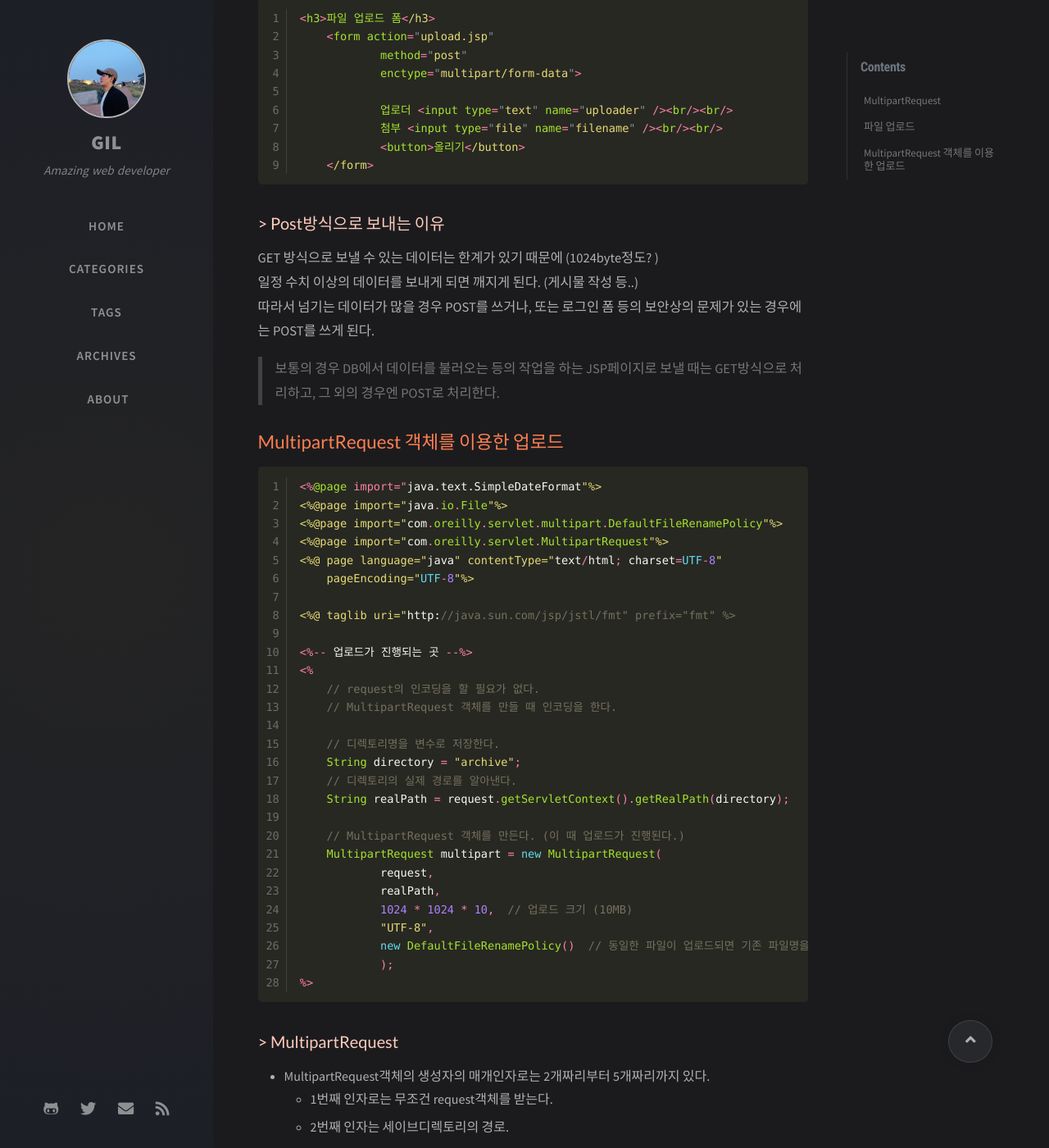
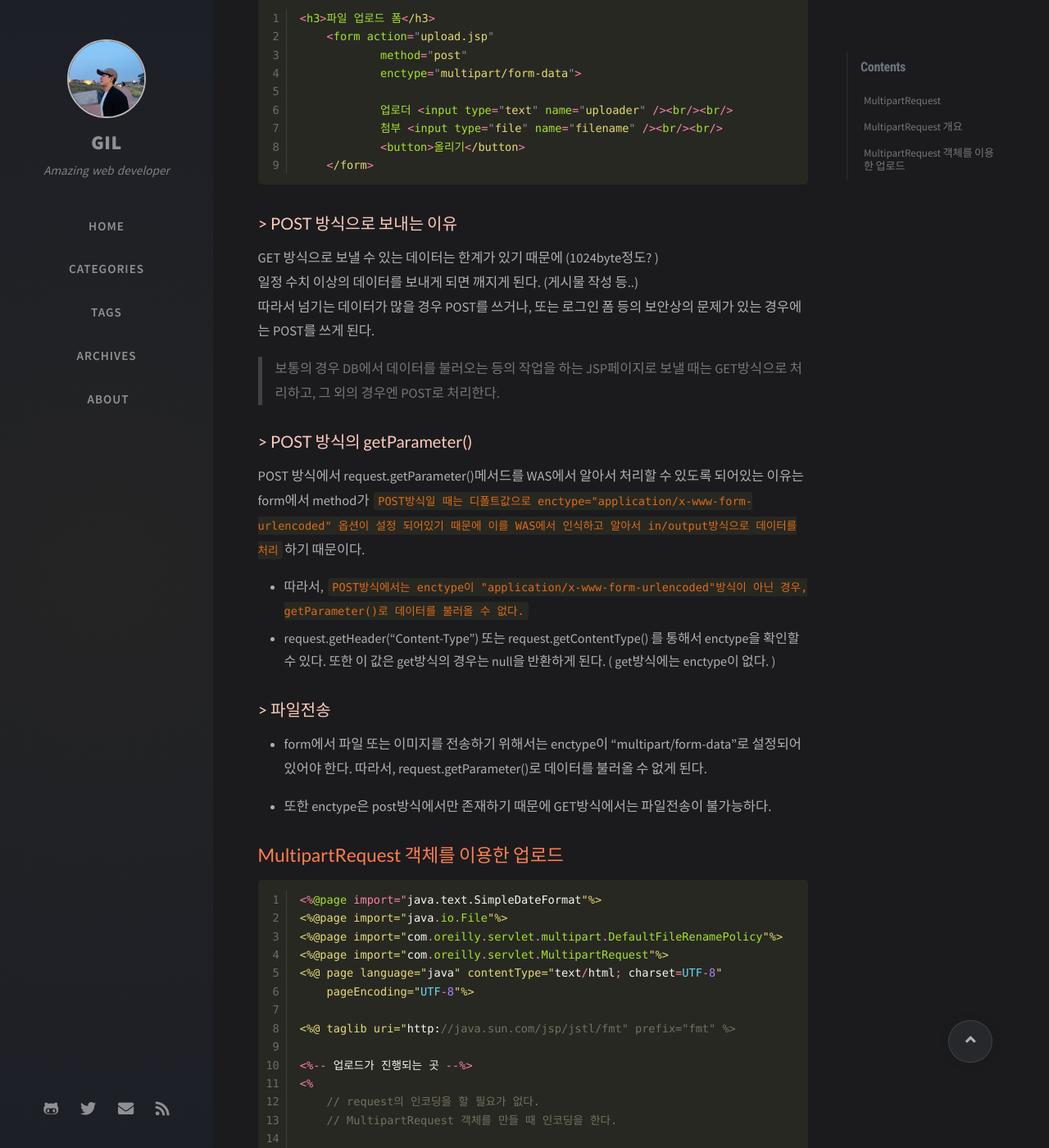
Before and after one commit to fkdl3010/fkdl3010.github.io, a Jekyll site: the page built from _posts/2020-12-29-Multipart.md, in a window 1280 px wide and 1400 px high, scrolled down 719 px. Shown: the whole window at 82% size. Built offline with Jekyll 4.4.1, drawn with Linux system fonts in a browser that asks for light colours; nearby versions of some CDN libraries; comment, search, counter and statistics services are not loaded; some of the changed text lies outside the part shown.

Commit message:
update multipartrequest

````diff
--- a/_posts/2020-12-29-Multipart.md
+++ b/_posts/2020-12-29-Multipart.md
@@ -29,7 +29,7 @@ tags: [MultipartRequest, File]
 
 파일 업로드 컴포넌트 중 현재 가장 인정받는 cos패키지의 MultipartRequest를 사용하여 파일 업로드 기능을 구현한다.
 
-## 파일 업로드
+## MultipartRequest 개요
 
 > uploadPage
 
@@ -57,13 +57,26 @@ tags: [MultipartRequest, File]
     </form>
 ```
 
-### > Post방식으로 보내는 이유
+### > POST 방식으로 보내는 이유
 
 GET 방식으로 보낼 수 있는 데이터는 한계가 있기 때문에 (1024byte정도? )
 일정 수치 이상의 데이터를 보내게 되면 깨지게 된다. (게시물 작성 등..)
 따라서 넘기는 데이터가 많을 경우 POST를 쓰거나, 또는 로그인 폼 등의 보안상의 문제가 있는 경우에는 POST를 쓰게 된다.
 
 > 보통의 경우 DB에서 데이터를 불러오는 등의 작업을 하는 JSP페이지로 보낼 때는 GET방식으로 처리하고, 그 외의 경우엔 POST로 처리한다.
+
+### > POST 방식의 getParameter()
+
+POST 방식에서 request.getParameter()메서드를 WAS에서 알아서 처리할 수 있도록 되어있는 이유는 form에서 method가 `POST방식일 때는 디폴트값으로 enctype="application/x-www-form-urlencoded" 옵션이 설정 되어있기 때문에 이를 WAS에서 인식하고 알아서 in/output방식으로 데이터를 처리`하기 때문이다.
+
+- 따라서, `POST방식에서는 enctype이 "application/x-www-form-urlencoded"방식이 아닌 경우, getParameter()로 데이터를 불러올 수 없다.`
+- request.getHeader(“Content-Type”) 또는 request.getContentType() 를 통해서 enctype을 확인할 수 있다. 또한 이 값은 get방식의 경우는 null을 반환하게 된다. ( get방식에는 enctype이 없다. )
+
+### > 파일전송
+
+- form에서 파일 또는 이미지를 전송하기 위해서는 enctype이 “multipart/form-data”로 설정되어 있어야 한다. 따라서, request.getParameter()로 데이터를 불러올 수 없게 된다.
+
+- 또한 enctype은 post방식에서만 존재하기 때문에 GET방식에서는 파일전송이 불가능하다.
 
 ## MultipartRequest 객체를 이용한 업로드
 
@@ -139,11 +152,12 @@ GET 방식으로 보낼 수 있는 데이터는 한계가 있기 때문에 (1024
 
 ### > MultipartRequest 메소드
 
-| 반환타입 |               메소드명               |                                              설명                                              |
-| -------- | :----------------------------------: | :--------------------------------------------------------------------------------------------: |
-| String   | getFileOriginalFileName(String name) |                                       최초 올릴때 파일명                                       |
-| String   |    getFilesystemName(String name)    |                                       실제 저장된 파일명                                       |
-| File     |       getFile(String fileName)       | 업로드 된 파일의 File객체를 얻는다.우리는 이 객체로부터 파일사이즈 등의 정보를 얻어낼 수 있다. |
+| 반환타입 |                 메소드명                 |                                              설명                                              |
+| -------- | :--------------------------------------: | :--------------------------------------------------------------------------------------------: |
+| String   | getFileOriginalFileName(String filename) |                                       최초 올릴때 파일명                                       |
+| String   |    getFilesystemName(String filename)    |                                       실제 저장된 파일명                                       |
+| String   |     getContentType(String filename)      |                    업로드 된 파일의 컨텐트(enctype) 타입을 얻어올 수 있다.                     |
+| File     |         getFile(String fileName)         | 업로드 된 파일의 File객체를 얻는다.우리는 이 객체로부터 파일사이즈 등의 정보를 얻어낼 수 있다. |
 
 <br><br>
 
````
